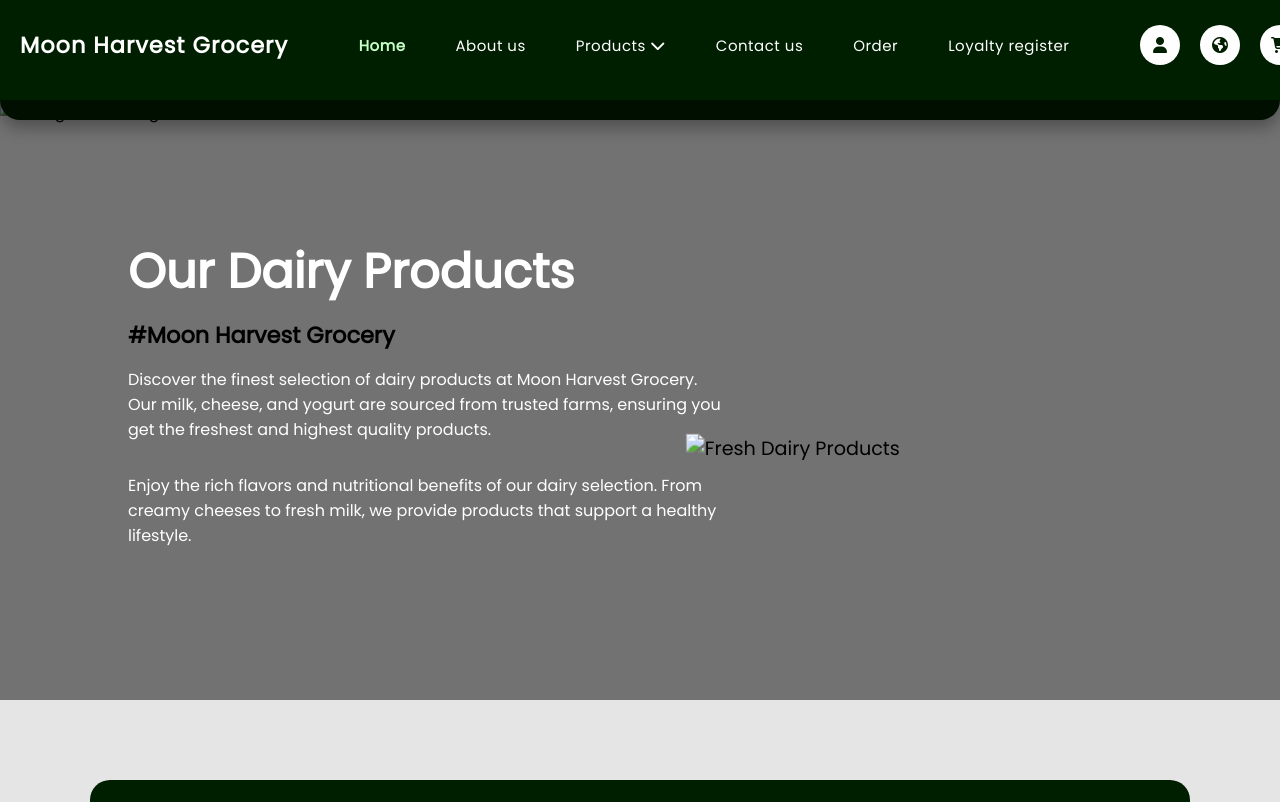
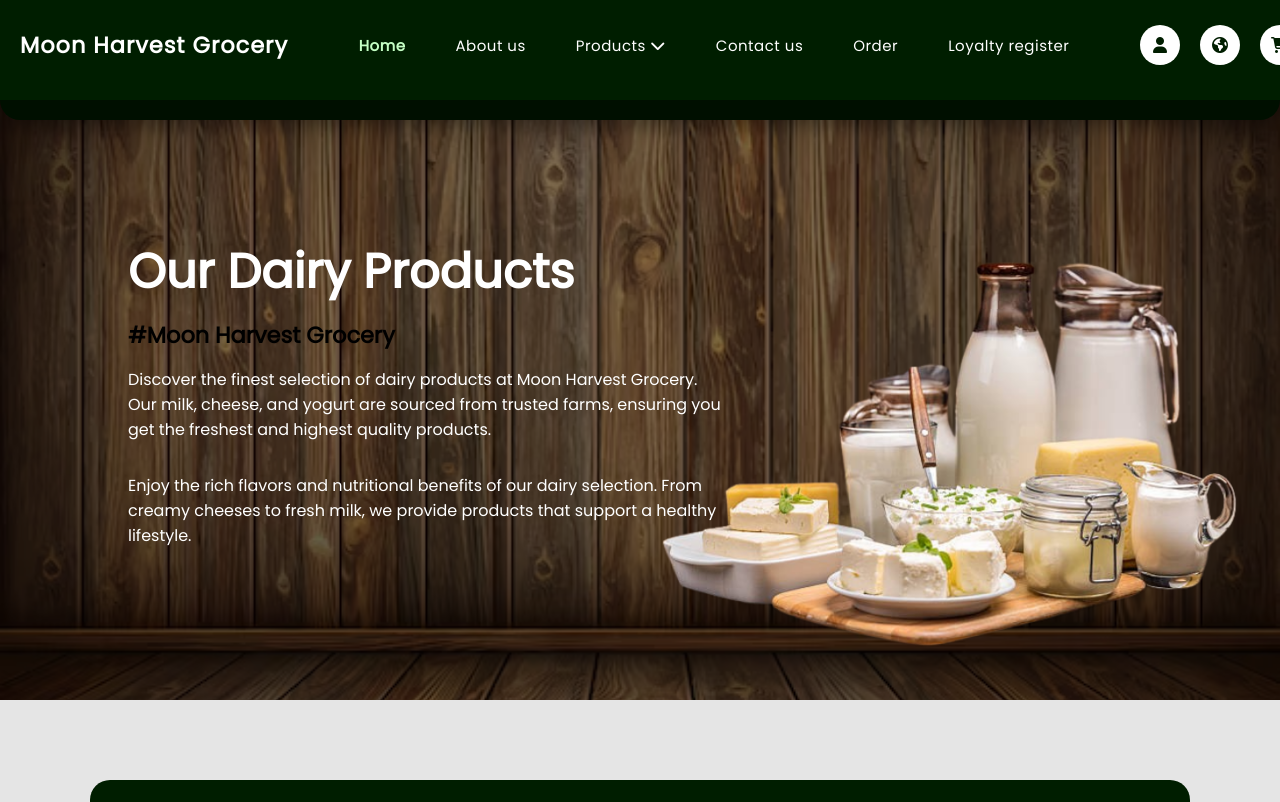
Before and after one commit to hiru0611/Moon-Harvest-Grocery-, a plain HTML site: page dairy.html in a window 1280 px wide. Shown: the top 802 px of the page. Drawn offline with Linux system fonts and the light colour scheme.

Commit message:
Update dairy.html

```diff
--- a/dairy.html
+++ b/dairy.html
@@ -10,7 +10,7 @@
     <link rel="stylesheet" type="text/css" href="./styles.css">
 
     <!--fav-icon-->
-    <link rel="shortcut icon" href="./icon.png">
+    <link rel="shortcut icon" href="./images/icon.png">
 
     <!--font awesome-->
     <link rel="stylesheet" href="https://use.fontawesome.com/releases/v5.15.4/css/all.css" integrity="sha384-DyZ88mC6Up2uqS4h/KRgHuoeGwBcD4Ng9SiP4dIRy0EXTlnuz47vAwmeGwVChigm" crossorigin="anonymous"/>
@@ -86,7 +86,7 @@
 
         <!-- Banner Section for Dairy Products -->
         <section class="text-banner" id="text-banner-dairy">
-            <img src="./backv.jpg" class="text-banner-bg" alt="Background Image">
+            <img src="./images/ban.avif" class="text-banner-bg" alt="Background Image">
 
             <!-- Banner Content -->
             <div class="text-banner-content">
@@ -97,7 +97,7 @@
                     <p>Enjoy the rich flavors and nutritional benefits of our dairy selection. From creamy cheeses to fresh milk, we provide products that support a healthy lifestyle.</p>
                 </div>
                 <div class="text-banner-img">
-                    <img src="your-dairy-image-url.jpg" alt="Fresh Dairy Products">
+                    <img src="./images/dairy.png" alt="Fresh Dairy Products">
                 </div>
             </div>
         </section>
```
